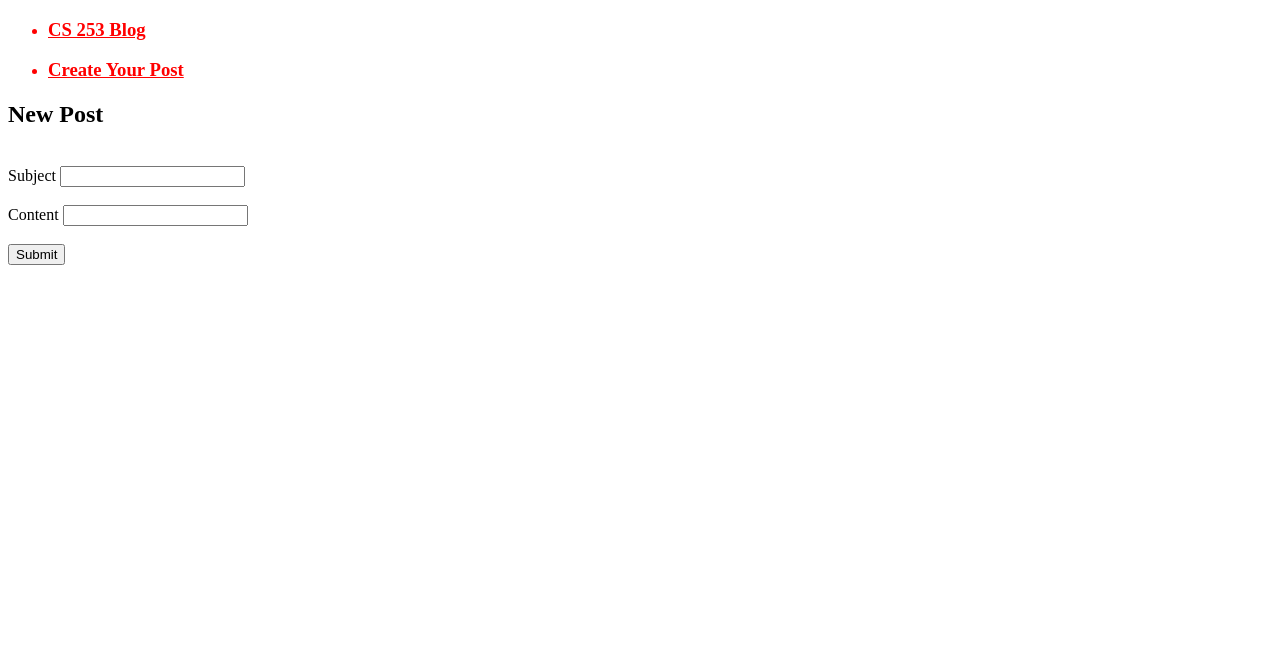
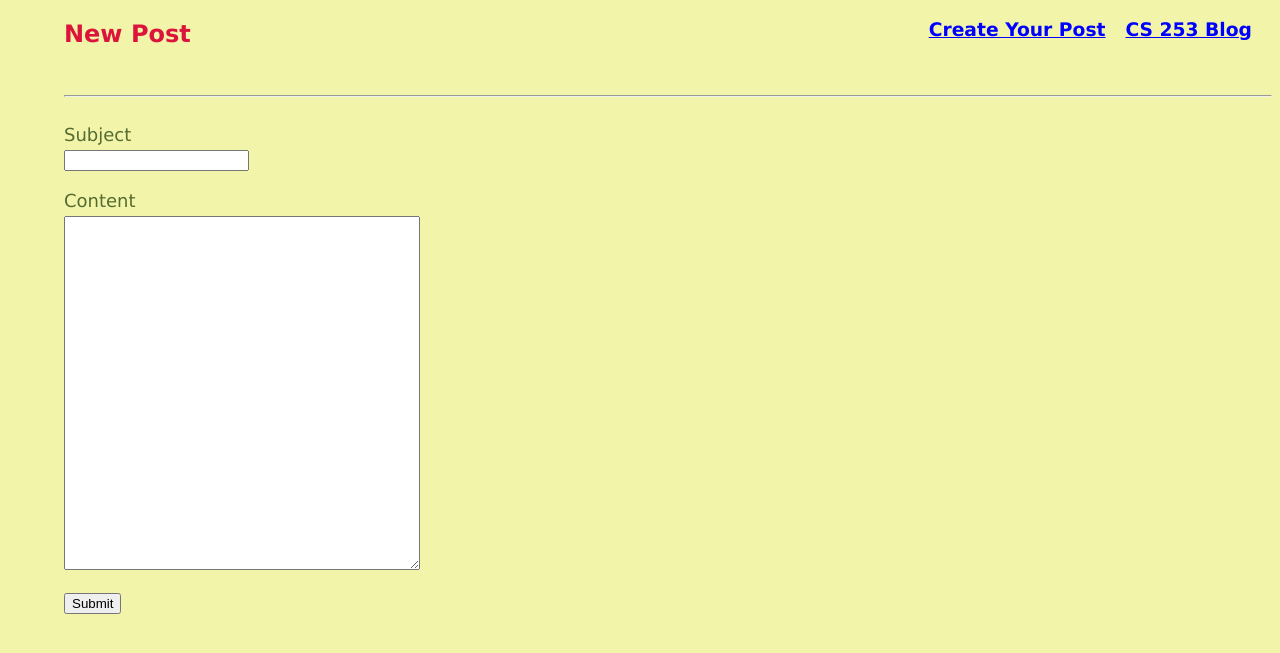
Before and after one commit to stlpatd/intelliJDemo, a Python web app: template blog/templates/newpost.html in a window 1280 px wide. Shown: the top 653 px of the page. Run offline with Jinja, Linux system fonts and the light colour scheme; the template is opened without the code that fills it, so the values that code supplies are empty.

Commit message:
added css

```diff
--- a/blog/app.yaml
+++ b/blog/app.yaml
@@ -9,6 +9,9 @@ handlers:
   static_files: favicon.ico
   upload: favicon\.ico
 
+- url: /static
+  static_dir: static
+
 - url: .*
   script: main.app
 
--- a/blog/main.py
+++ b/blog/main.py
@@ -57,7 +57,7 @@ class Post(db.Model):
 
 class BlogFront(BlogHandler):
     def get(self):
-        posts = db.GqlQuery("select * from Post order by created desc limit 10")
+        posts = db.GqlQuery("select * from Post order by created desc limit 5")
         self.render('front.html', posts = posts)
 
 class PostPage(BlogHandler):
--- /dev/null
+++ b/blog/static/main.css
@@ -0,0 +1,59 @@
+body {
+    font-family: Verdana,
+Optima;
+    margin-left: 5%;
+    background-color: #F2F5A9;
+}
+
+h2 {
+    font-weight: strong;
+    color: crimson;
+}
+
+.linkButtons {
+   float: right;
+   display: inline-block;
+}
+
+.navLinks {
+    color: blue;
+    display: inline-block;
+    padding-right: 20px;
+    margin-top: -20px;
+}
+
+.inputLabels {
+    display: table;
+    margin-bottom: 5px;
+    color: darkolivegreen;
+    font-size: 18px;
+}
+
+#contentBox {
+    width: 350px;
+    height: 350px;
+    clear: both;
+    margin-top: 0;
+    padding-top: 0;
+}
+
+.post {
+    padding: 5px 10px;
+    width: 600px;
+    border: 2px solid #FFFF00;
+    background-color: #F3F781;
+}
+
+.post-title {
+    color: fuchsia;
+    font-weight: 800;
+}
+
+.post-date {
+    font-size: 10px;
+}
+
+.post-content {
+    color: fuchsia;
+    font-weight: 800;
+}
--- a/blog/templates/base.html
+++ b/blog/templates/base.html
@@ -3,26 +3,28 @@
 
 <head>
     <title>CS 253 Blog</title>
-    <link rel="stylesheet" type="text/css" href="main.css">
+    <link rel="stylesheet" type="text/css" href="/static/main.css" >
 </head>
 
 <body>
     <ul>
-        <li>
+        <li class="linkButtons">
             <a class="navLinks" href="/blog/?" class="main-title">
                 <h3>CS 253 Blog</h3>
             </a>
         </li>
-        <li>
+        <li class="linkButtons">
             <a class="navLinks" href="/blog/newpost">
                 <h3>Create Your Post</h3>
             </a>
         </li>
     </ul>
+
     <!-- <a class="navLinks" href= "/blog/newpost">-->
 
     <div id="content">
-        {% block content %} {% endblock %}
+        {% block content %}
+        {% endblock %}
     </div>
 </body>
 
--- a/blog/templates/front.html
+++ b/blog/templates/front.html
@@ -1,6 +1,11 @@
 {% extends "base.html" %}
 {% block content %}
 <h2>Blogs</h2>
+
+<br>
+<hr>
+<br>
+
 {% for p in posts %}
 <div class="post">
     <div class=- "post-heading">
--- a/blog/templates/main.css
+++ /dev/null
@@ -1,7 +0,0 @@
-ul {
-    color:red;
-}
-
-.navLinks {
-    color:red;
-}
--- a/blog/templates/newpost.html
+++ b/blog/templates/newpost.html
@@ -1,13 +1,17 @@
 {% extends "base.html" %} {% block content %}
-<form method='post'>
+
     <h2>New Post</h2>
     <br>
-    <label>Subject</label>
+    <hr>
+    <br>
+
+<form method='post'>
+    <label class='inputLabels'>Subject</label>
     <input type=(str( 'text')) name='subject'>
     <br>
     <br>
-    <label>Content</label>
-    <input type='text' name='content'>
+    <label class='inputLabels'>Content</label>
+    <textarea id='contentBox' type='text' name='content'></textarea>
     <br>
     <br>
     <input type='submit'>
--- a/blog/templates/post.html
+++ b/blog/templates/post.html
@@ -1,4 +1,4 @@
-{% extends "base.html" %}
+<!--{% extends "base.html" %}
 
 {% block content %}
  <div class="post">
@@ -8,7 +8,7 @@
         </div>
 
         <div class="post-date">
-            {{p.created.strftime("%b %d, %Y)}}
+            {{post.created.strftime("%b %d, %Y)}}
         </div>
     </div>
 
@@ -16,4 +16,4 @@
         {{p.content | safe}}
     </div>
 </div>
-{% endblock %}
+{% endblock %}-->
```
Also changed, not shown: 1 other file.
